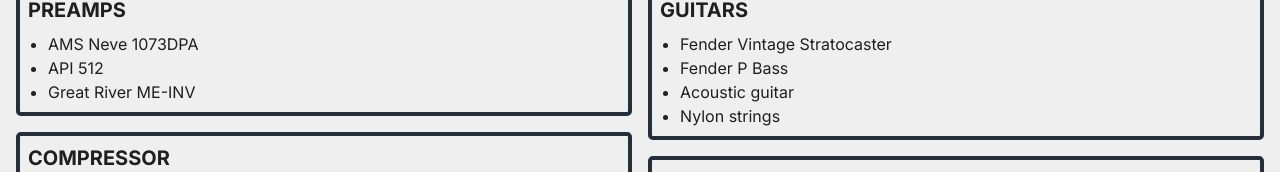
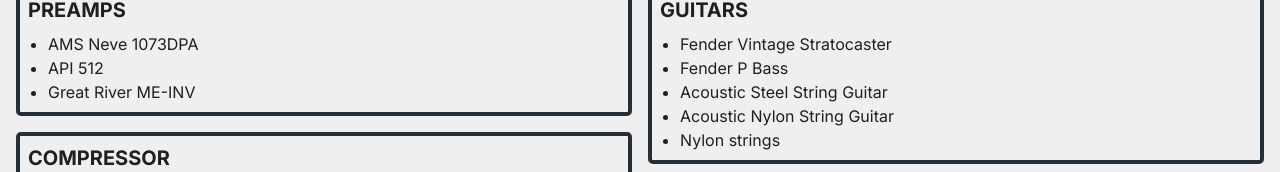
Before and after one commit to 412studios/412studios, a Next.js app: page /pricing in a window 1280 px wide. Shown: the part 308-480 px from the top of the page. Built offline with nearby package versions, Linux system fonts and the light colour scheme; no server answers; the database is empty; a web font is replaced by a local one.

Commit message:
equipment list

```diff
--- a/app/admin/bookings/create/components/equipmentList.tsx
+++ b/app/admin/bookings/create/components/equipmentList.tsx
@@ -52,7 +52,8 @@
             <ul className="list-disc pl-5">
               <li>Fender Vintage Stratocaster</li>
               <li>Fender P Bass</li>
-              <li>Acoustic guitar</li>
+              <li>Acoustic Steel String Guitar</li>
+              <li>Acoustic Nylon String Guitar</li>
               <li>Nylon strings</li>
             </ul>
           </div>
--- a/app/booking/[room]/components/equipmentList.tsx
+++ b/app/booking/[room]/components/equipmentList.tsx
@@ -52,7 +52,8 @@
             <ul className="list-disc pl-5">
               <li>Fender Vintage Stratocaster</li>
               <li>Fender P Bass</li>
-              <li>Acoustic guitar</li>
+              <li>Acoustic Steel String Guitar</li>
+              <li>Acoustic Nylon String Guitar</li>
               <li>Nylon strings</li>
             </ul>
           </div>
--- a/app/booking/components/equipmentList.tsx
+++ b/app/booking/components/equipmentList.tsx
@@ -52,7 +52,8 @@
             <ul className="list-disc pl-5">
               <li>Fender Vintage Stratocaster</li>
               <li>Fender P Bass</li>
-              <li>Acoustic guitar</li>
+              <li>Acoustic Steel String Guitar</li>
+              <li>Acoustic Nylon String Guitar</li>
               <li>Nylon strings</li>
             </ul>
           </div>
```
